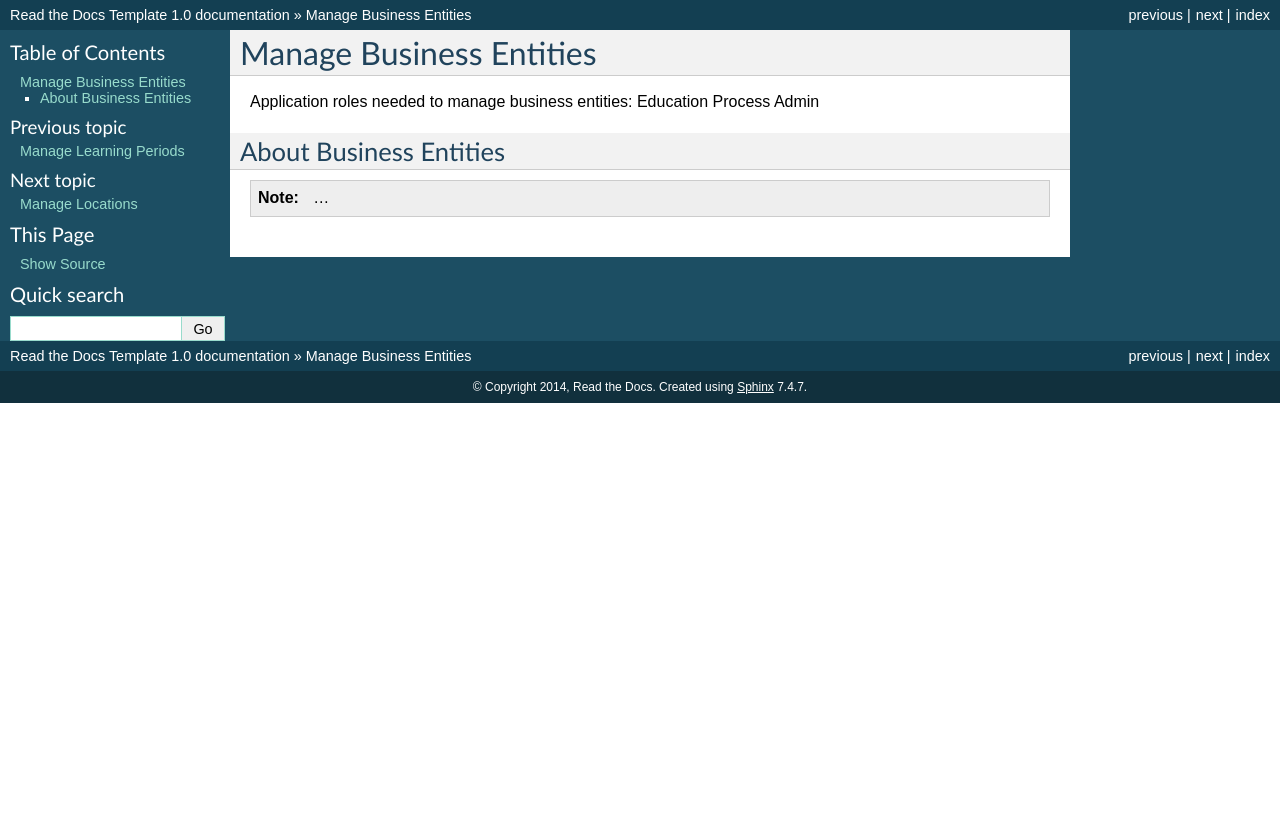
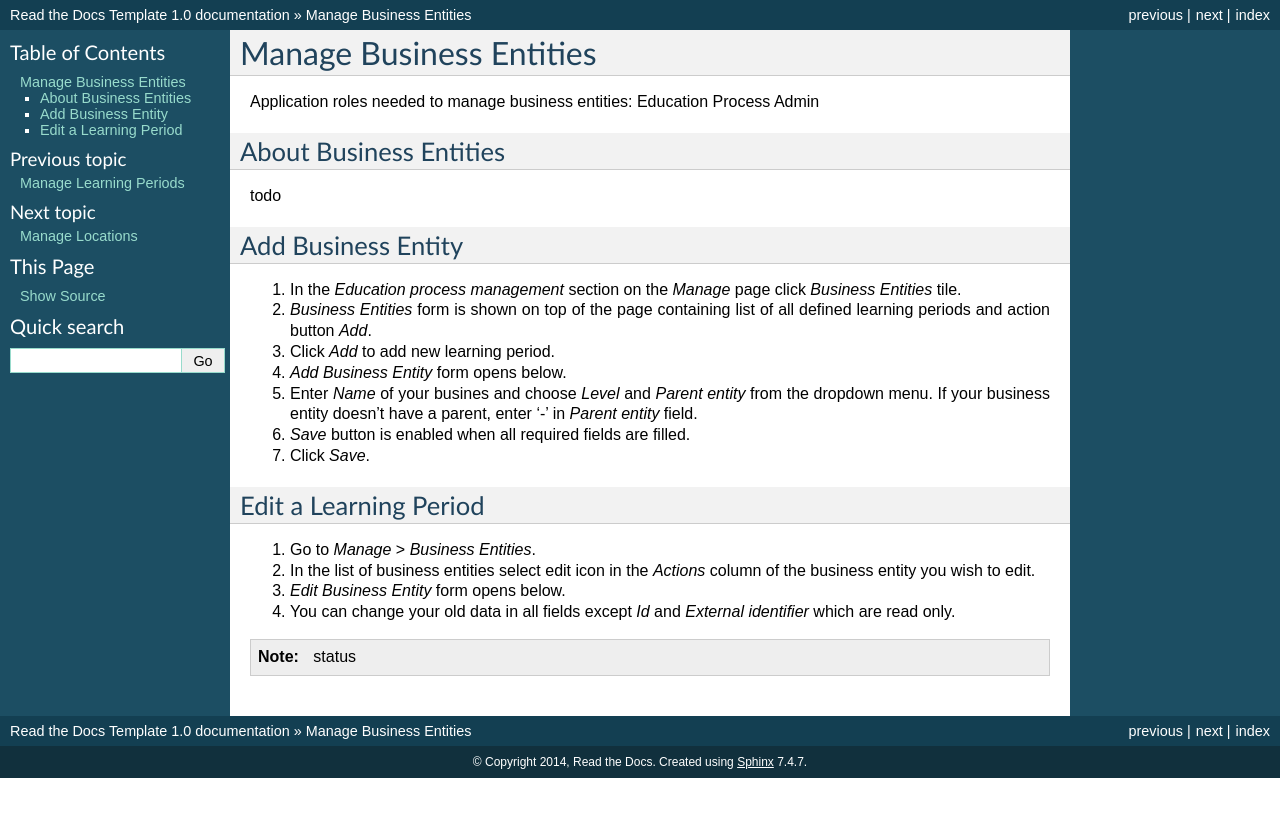
Before and after one commit to pslisko/performa365docs, a Sphinx documentation site: the page built from docs/howto/manage_business_entities.rst, in a window 1280 px wide. Shown: the top 817 px of the page. Built offline with Sphinx 7.4.7, drawn with Linux system fonts in a browser that asks for light colours; pages that are not in the unit, such as notebooks, are missing from menus.

Commit message:
Update manage_business_entities.rst

```diff
--- a/docs/howto/manage_business_entities.rst
+++ b/docs/howto/manage_business_entities.rst
@@ -6,5 +6,26 @@ Application roles needed to manage business entities: Education Process Admin
 About Business Entities
 ^^^^^^^^^^^^^^^^^^^^^^^^^^^
 
+todo
 
-.. note:: ...
+Add Business Entity
+^^^^^^^^^^^^^^^^^^^^^^^^^^^
+#. In the *Education process management* section on the *Manage* page click *Business Entities* tile.
+#. *Business Entities* form is shown on top of the page containing list of all defined learning periods and action button *Add*.
+#. Click *Add* to add new learning period.
+#. *Add Business Entity* form opens below.
+#. Enter *Name* of your busines and choose *Level* and *Parent entity* from the dropdown menu. If your business entity doesn't have a parent, enter '-' in *Parent entity* field.
+#. *Save* button is enabled when all required fields are filled.
+#. Click *Save*.
+
+Edit a Learning Period
+^^^^^^^^^^^^^^^^^^^^^^^^^^^
+#. Go to *Manage* > *Business Entities*.
+#. In the list of business entities select edit icon in the *Actions* column of the business entity you wish to edit.
+#. *Edit Business Entity* form opens below.
+#. You can change your old data in all fields except *Id* and *External identifier* which are read only.
+
+
+
+
+.. note:: status
```
